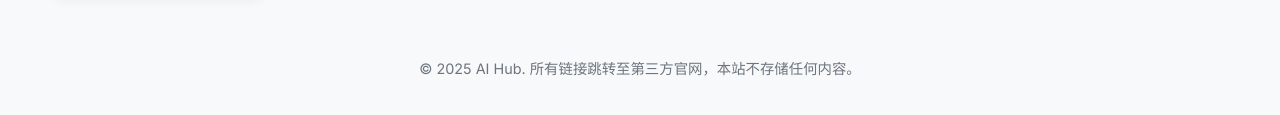
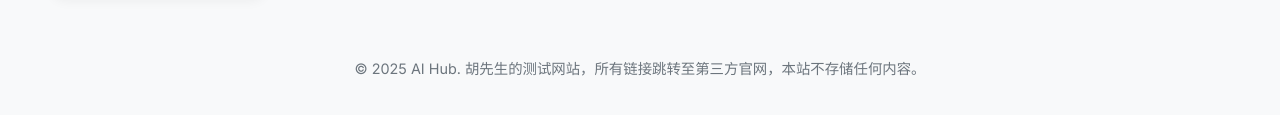
Before and after one commit to Hujinzhao666/-ai-hub-template, a plain HTML site: page index.html in a window 1280 px wide. Shown: the part 789-904 px from the top of the page. Drawn offline with Linux system fonts and the light colour scheme.

Commit message:
更新 index.html

```diff
--- a/index.html
+++ b/index.html
@@ -217,7 +217,7 @@
     </div>
 
     <footer>
-      <p>© 2025 AI Hub. 所有链接跳转至第三方官网，本站不存储任何内容。</p>
+      <p>© 2025 AI Hub. 胡先生的测试网站，所有链接跳转至第三方官网，本站不存储任何内容。</p>
     </footer>
   </div>
 
```
